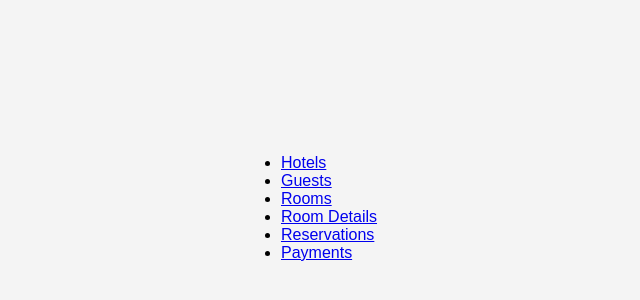
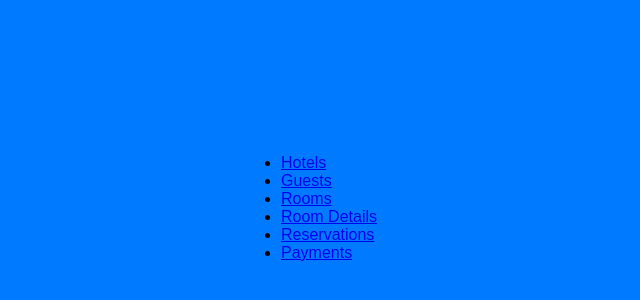
Before and after one commit to Jasmine-Raisya/DataBaseTech_FINALPROJECT, a plain HTML site: page index.html in a window 1280 px wide. Shown: the part 192-492 px from the top of the page, without its empty margins (331-971 px from the left). Drawn offline with Linux system fonts and the light colour scheme; files that its build step writes are made by us from their sources.

Commit message:
Update styles.css

```diff
--- a/GUESTVIEW_FINAL.html/styles.css
+++ b/GUESTVIEW_FINAL.html/styles.css
@@ -1,6 +1,6 @@
 body {
     font-family: Arial, sans-serif;
-    background-color: #f4f4f4;
+    background-color: #007BFF;
     display: flex;
     justify-content: center;
     align-items: center;
```
